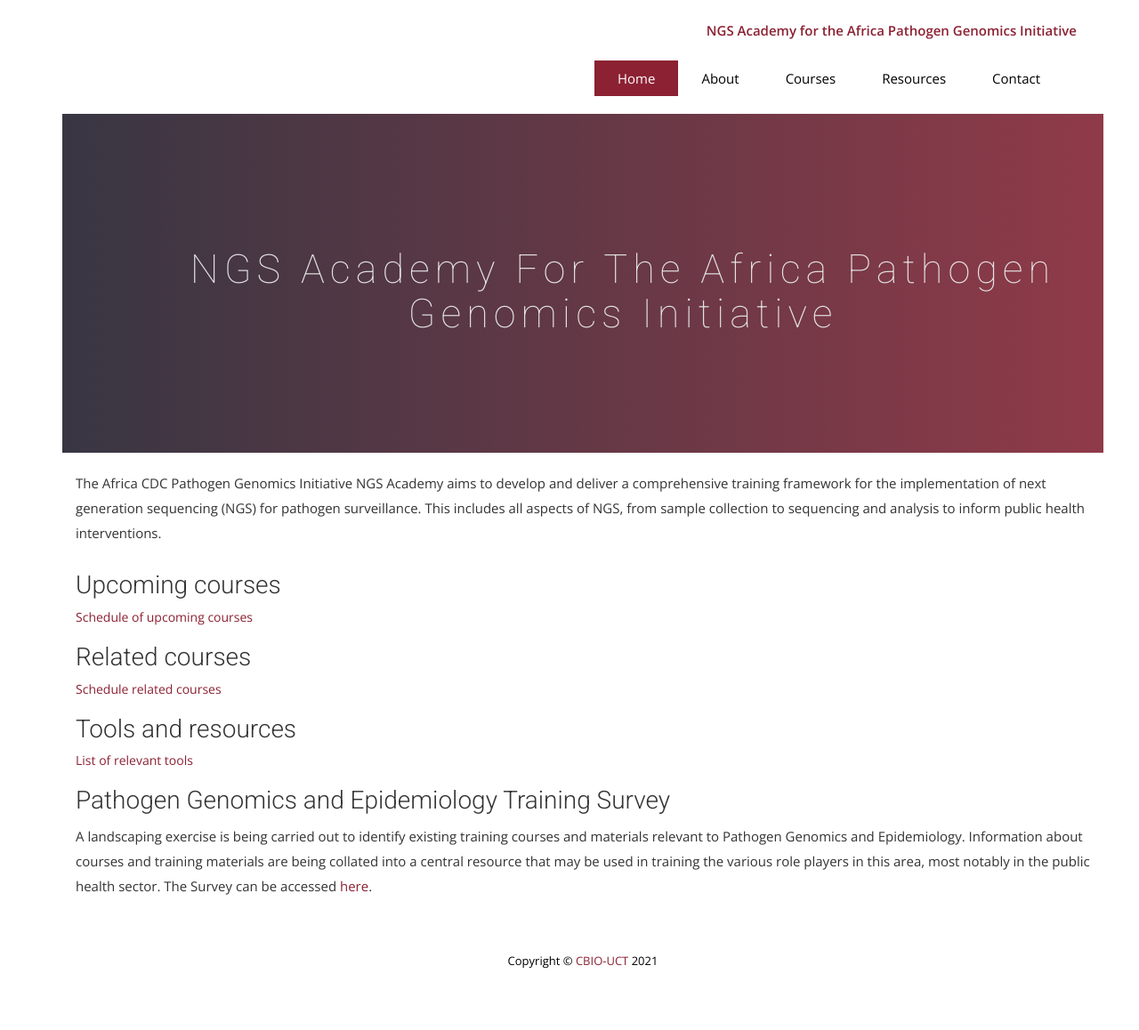
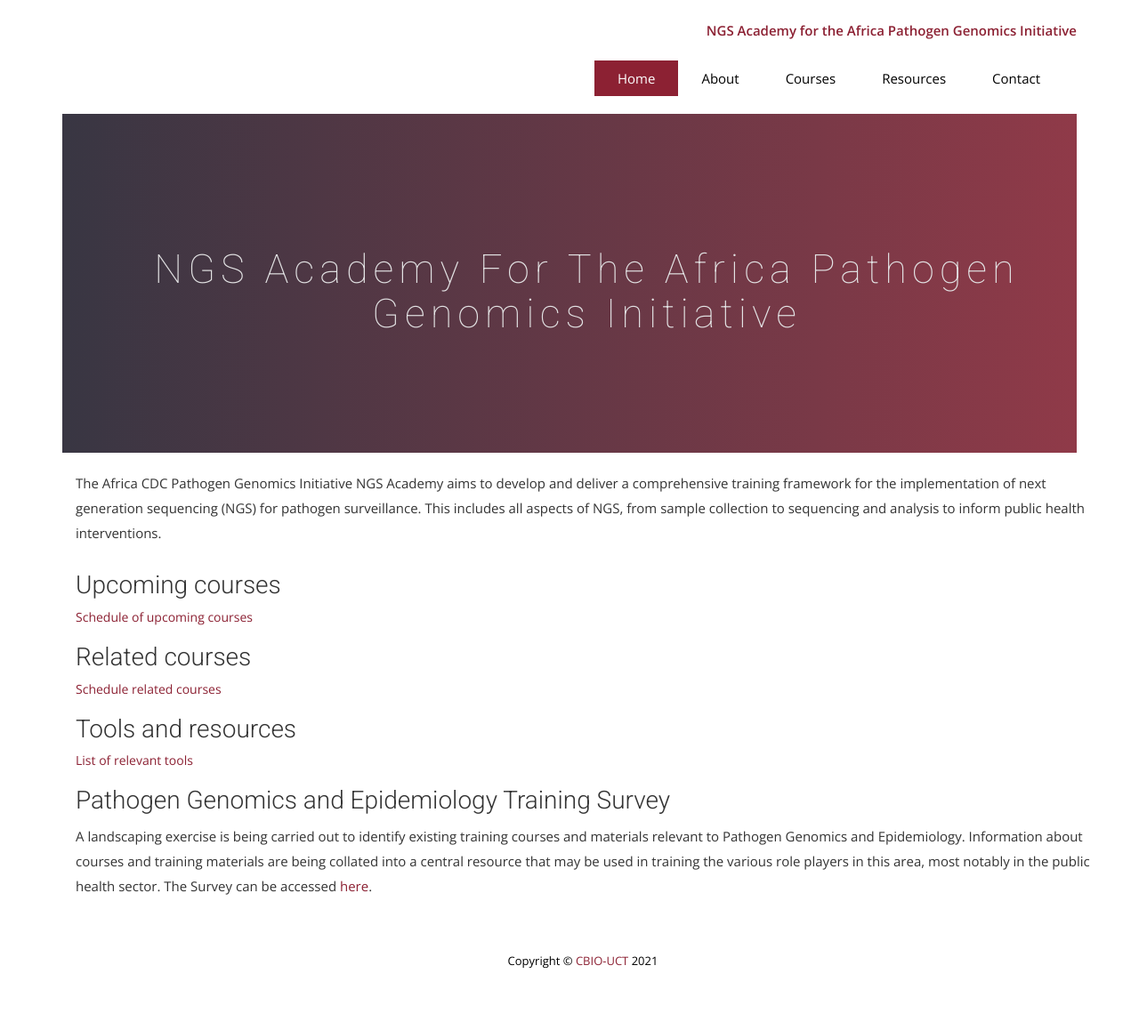
Before and after one commit to pmaturure3/ngs-academy, a Jekyll site: the page built from index.html, in a window 1280 px wide. Shown: the whole page at 89% size. Built offline with Jekyll 4.4.1, drawn with Linux system fonts in a browser that asks for light colours; nearby versions of some CDN libraries; some web fonts are replaced; comment, search, counter and statistics services are not loaded.

```diff
--- a/_includes/subpage-header.html
+++ b/_includes/subpage-header.html
@@ -1,13 +1,12 @@
-<!-- Slider Start  class"animated fadeInUp"-->
-<!-- <section> -->
-<div class="container" id="global-header">
-    <div class="row">
-        <div class="col-md-12 col-sm-12">
-            <div class="block text-left animated fadeInUp">
-                <h1>{{ page.title }}</h1>
+<section id="global-header">
+    <div class="container">
+        <div class="row">
+            <div class="col-md-12">
+                <div class="block">
+                    <h1>{{ page.title }}</h1>
 
+                </div>
             </div>
         </div>
     </div>
-</div>
-<!-- </section> -->
+</section>
--- a/css/style.css
+++ b/css/style.css
@@ -381,7 +381,7 @@
 #global-header .block {
   color: #E3E3E4;
   margin: 0 auto;
-  padding-left: 90px;
+  padding-left: 9px;
   text-align: center;
 }
 #global-header .block h1 {
```
